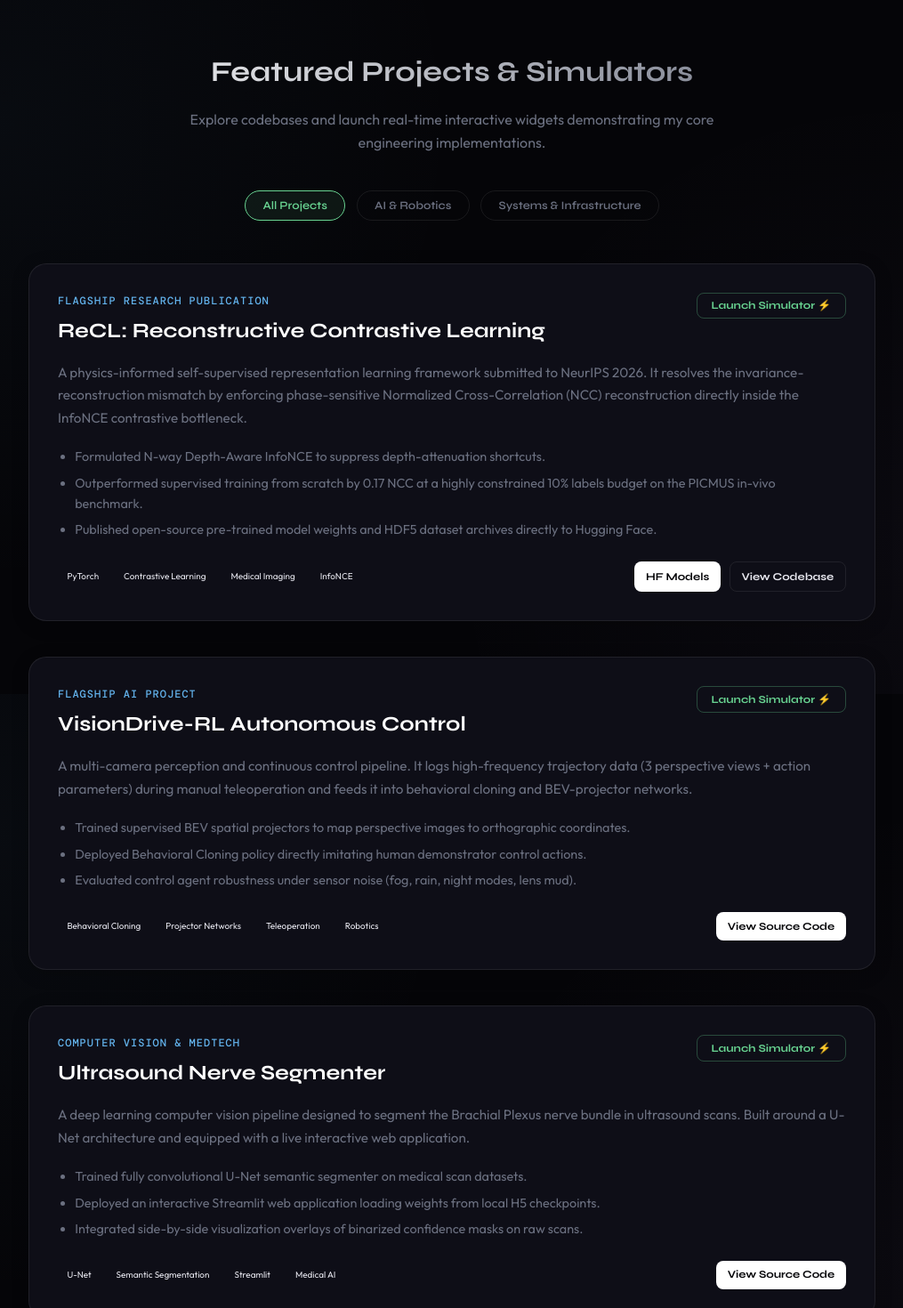
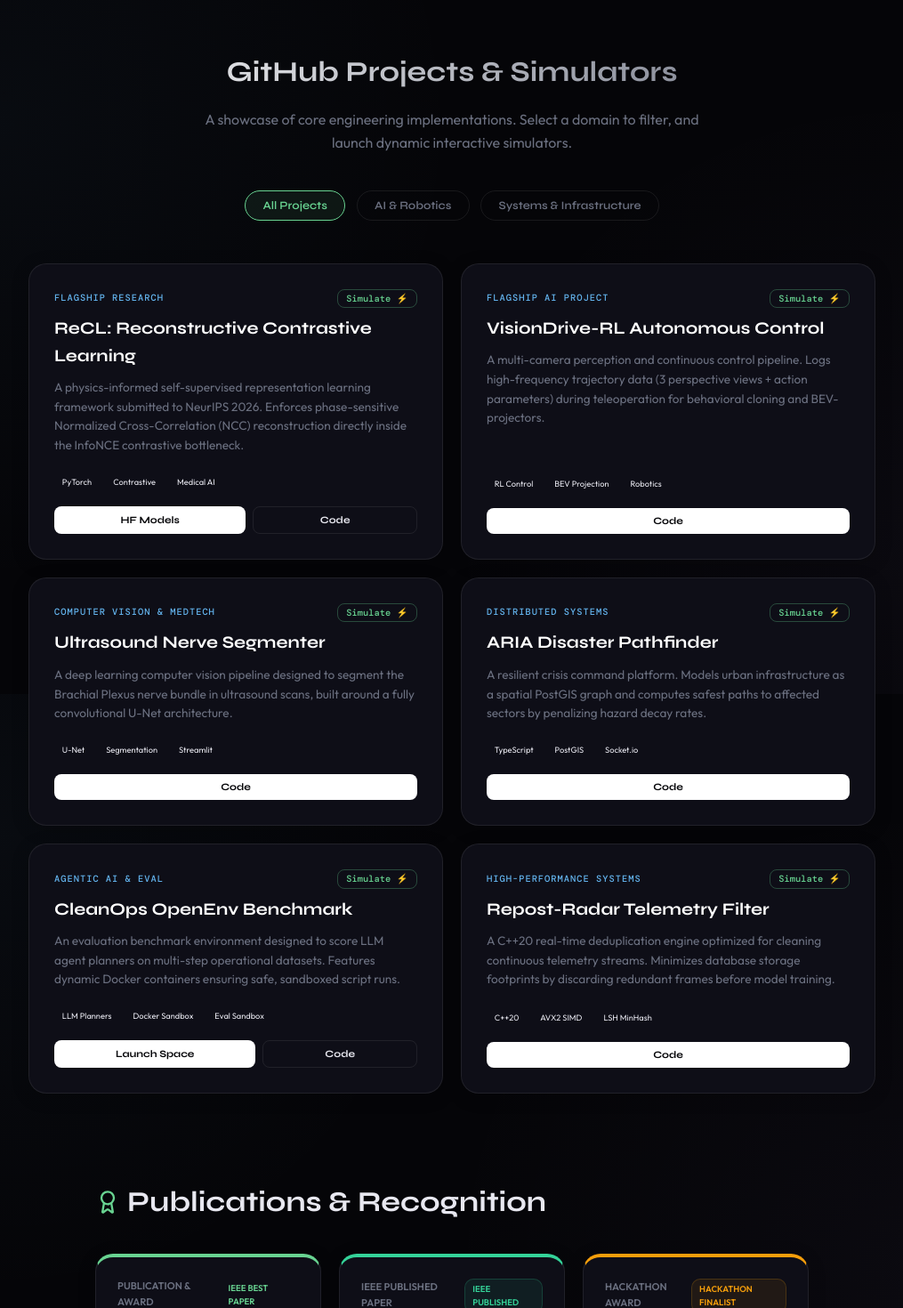
Before and after one commit to harsharajkumar-273/SDE-Portfolio-main, a React (Vite) app: page / in a window 1280 px wide. Shown: the part 2420-3890 px from the top of the page at 89% size, without its empty margins (132-1147 px from the left). Built offline with nearby package versions, Linux system fonts and the light colour scheme; a web font is replaced by a local one.

Commit message:
Optimize page height: Implement 2-column compact grid layout for projects and slide-out simulator modals

```diff
--- a/src/App.jsx
+++ b/src/App.jsx
@@ -14,30 +14,23 @@ import Publications from './components/Publications';
 
 export default function App() {
   const [activeTab, setActiveTab] = useState('all');
-  const [expandedProjects, setExpandedProjects] = useState({});
-
-  const toggleProjectSim = (id) => {
-    setExpandedProjects(prev => ({
-      ...prev,
-      [id]: !prev[id]
-    }));
-  };
+  const [activeModalProject, setActiveModalProject] = useState(null);
 
   const projects = [
     {
       id: 'recl',
       title: 'ReCL: Reconstructive Contrastive Learning',
-      label: 'Flagship Research Publication',
-      desc: 'A physics-informed self-supervised representation learning framework submitted to NeurIPS 2026. It resolves the invariance-reconstruction mismatch by enforcing phase-sensitive Normalized Cross-Correlation (NCC) reconstruction directly inside the InfoNCE contrastive bottleneck.',
+      label: 'Flagship Research',
+      desc: 'A physics-informed self-supervised representation learning framework submitted to NeurIPS 2026. Enforces phase-sensitive Normalized Cross-Correlation (NCC) reconstruction directly inside the InfoNCE contrastive bottleneck.',
       bullets: [
         'Formulated N-way Depth-Aware InfoNCE to suppress depth-attenuation shortcuts.',
-        'Outperformed supervised training from scratch by 0.17 NCC at a highly constrained 10% labels budget on the PICMUS in-vivo benchmark.',
-        'Published open-source pre-trained model weights and HDF5 dataset archives directly to Hugging Face.'
+        'Outperformed supervised training from scratch by 0.17 NCC at a highly constrained 10% labels budget.',
+        'Published open-source pre-trained model weights and HDF5 dataset archives to Hugging Face.'
       ],
-      tags: ['PyTorch', 'Contrastive Learning', 'Medical Imaging', 'InfoNCE'],
+      tags: ['PyTorch', 'Contrastive', 'Medical AI'],
       links: [
         { label: 'HF Models', href: 'https://huggingface.co/harsharajkumar273/ReCL-Ultrasound-Checkpoints', primary: true },
-        { label: 'View Codebase', href: 'https://github.com/harsharajkumar-273/ReCL', primary: false }
+        { label: 'Code', href: 'https://github.com/harsharajkumar-273/ReCL', primary: false }
       ],
       simulator: <ReCLMetrics />,
       categories: ['ai']
@@ -46,15 +39,15 @@ export default function App() {
       id: 'visiondrive',
       title: 'VisionDrive-RL Autonomous Control',
       label: 'Flagship AI Project',
-      desc: 'A multi-camera perception and continuous control pipeline. It logs high-frequency trajectory data (3 perspective views + action parameters) during manual teleoperation and feeds it into behavioral cloning and BEV-projector networks.',
+      desc: 'A multi-camera perception and continuous control pipeline. Logs high-frequency trajectory data (3 perspective views + action parameters) during teleoperation for behavioral cloning and BEV-projectors.',
       bullets: [
-        'Trained supervised BEV spatial projectors to map perspective images to orthographic coordinates.',
-        'Deployed Behavioral Cloning policy directly imitating human demonstrator control actions.',
-        'Evaluated control agent robustness under sensor noise (fog, rain, night modes, lens mud).'
+        'Trained supervised BEV spatial projectors mapping perspective views to orthographic coords.',
+        'Deployed Behavioral Cloning policy imitating human control trajectories.',
+        'Evaluated agent policy robustness under adversarial rain, fog, and night sensor modes.'
       ],
-      tags: ['Behavioral Cloning', 'Projector Networks', 'Teleoperation', 'Robotics'],
+      tags: ['RL Control', 'BEV Projection', 'Robotics'],
       links: [
-        { label: 'View Source Code', href: 'https://github.com/harsharajkumar-273/Vision-Drive-RL', primary: true }
+        { label: 'Code', href: 'https://github.com/harsharajkumar-273/Vision-Drive-RL', primary: true }
       ],
       simulator: <VisionDriveSim />,
       categories: ['ai']
@@ -63,15 +56,15 @@ export default function App() {
       id: 'segmentation',
       title: 'Ultrasound Nerve Segmenter',
       label: 'Computer Vision & MedTech',
-      desc: 'A deep learning computer vision pipeline designed to segment the Brachial Plexus nerve bundle in ultrasound scans. Built around a U-Net architecture and equipped with a live interactive web application.',
+      desc: 'A deep learning computer vision pipeline designed to segment the Brachial Plexus nerve bundle in ultrasound scans, built around a fully convolutional U-Net architecture.',
       bullets: [
-        'Trained fully convolutional U-Net semantic segmenter on medical scan datasets.',
-        'Deployed an interactive Streamlit web application loading weights from local H5 checkpoints.',
-        'Integrated side-by-side visualization overlays of binarized confidence masks on raw scans.'
+        'Trained U-Net semantic segmenter on high-frequency clinical scan datasets.',
+        'Deployed an interactive web application loading weights from local H5 checkpoints.',
+        'Integrated dynamic overlay visualization of binarized confidence masks on raw neck scans.'
       ],
-      tags: ['U-Net', 'Semantic Segmentation', 'Streamlit', 'Medical AI'],
+      tags: ['U-Net', 'Segmentation', 'Streamlit'],
       links: [
-        { label: 'View Source Code', href: 'https://github.com/harsharajkumar-273/Ultrasound-Nerve-Segmentation', primary: true }
+        { label: 'Code', href: 'https://github.com/harsharajkumar-273/Ultrasound-Nerve-Segmentation', primary: true }
       ],
       simulator: <NerveSegmentationSim />,
       categories: ['ai']
@@ -80,15 +73,15 @@ export default function App() {
       id: 'fernos',
       title: 'ARIA Disaster Pathfinder',
       label: 'Distributed Systems',
-      desc: 'A resilient crisis command platform. It models urban infrastructure as a spatial PostGIS graph and computes safest routes to affected sectors by dynamically penalizing hazard edges based on their decay rates.',
+      desc: 'A resilient crisis command platform. Models urban infrastructure as a spatial PostGIS graph and computes safest paths to affected sectors by penalizing hazard decay rates.',
       bullets: [
         'Integrated custom Dijkstra weights scaled by exponential decay offsets exp(-1.5t).',
-        'Implemented real-time Socket.io responder updates triggered by background telemetry listeners.',
-        'Maintained system uptime via asynchronous ML workers decoupling graph search from telemetry ingestion.'
+        'Implemented real-time Socket.io responder updates triggered by telemetry listeners.',
+        'Maintained graph uptime via asynchronous ML workers decoupling graph search from telemetry ingestion.'
       ],
-      tags: ['TypeScript', 'PostGIS', 'Socket.io', 'Dijkstra Decay'],
+      tags: ['TypeScript', 'PostGIS', 'Socket.io'],
       links: [
-        { label: 'View Source Code', href: 'https://github.com/harsharajkumar-273/ARIA', primary: true }
+        { label: 'Code', href: 'https://github.com/harsharajkumar-273/ARIA', primary: true }
       ],
       simulator: <FernOSSim />,
       categories: ['systems']
@@ -96,17 +89,17 @@ export default function App() {
     {
       id: 'cleanops',
       title: 'CleanOps OpenEnv Benchmark',
-      label: 'Agentic AI & Evaluation',
-      desc: 'An evaluation benchmark environment designed to score LLM agent planners on multi-step operational datasets. Features dynamic containers ensuring safe execution of sandboxed agent scripts, live-hosted as a Hugging Face Space.',
+      label: 'Agentic AI & Eval',
+      desc: 'An evaluation benchmark environment designed to score LLM agent planners on multi-step operational datasets. Features dynamic Docker containers ensuring safe, sandboxed script runs.',
       bullets: [
-        'Built 3 sandboxed task environments supporting CRM, billing, and inventory tasks.',
-        'Formulated custom reward shaping mechanics to provide dense step-level partial credits.',
+        'Built sandboxed environments supporting CRM, billing, and inventory tasks.',
+        'Formulated custom reward shaping mechanics providing dense step-level partial credits.',
         'Created validation loops checking schema correctness against oracle states.'
       ],
-      tags: ['LLM Planners', 'Docker Sandbox', 'Reward Shaping', 'FastAPI'],
+      tags: ['LLM Planners', 'Docker Sandbox', 'Eval Sandbox'],
       links: [
         { label: 'Launch Space', href: 'https://huggingface.co/spaces/harsharajkumar273/cleanops-openenv', primary: true },
-        { label: 'View Source Code', href: 'https://github.com/harsharajkumar-273/cleanops', primary: false }
+        { label: 'Code', href: 'https://github.com/harsharajkumar-273/cleanops', primary: false }
       ],
       simulator: <CleanOpsSim />,
       categories: ['ai', 'systems']
@@ -115,15 +108,15 @@ export default function App() {
       id: 'radar',
       title: 'Repost-Radar Telemetry Filter',
       label: 'High-Performance Systems',
-      desc: 'A C++20 real-time deduplication engine optimized for cleaning continuous telemetry streams. Minimizes database storage footprints by discarding redundant frames before long-term storage or model training.',
+      desc: 'A C++20 real-time deduplication engine optimized for cleaning continuous telemetry streams. Minimizes database storage footprints by discarding redundant frames before model training.',
       bullets: [
         'Leveraged AVX2 SIMD hardware vectorization to parallelize signature generation.',
         'Applied Locality-Sensitive Hashing (LSH) and MinHash functions for O(1) duplicates scanning.',
-        'Sustained over 240,000 requests per second under peak sensor stream ingestion.'
+        'Sustained over 240k requests per second under peak sensor stream ingestion.'
       ],
-      tags: ['C++20', 'AVX2 SIMD', 'LSH MinHash', 'Telemetry Filtration'],
+      tags: ['C++20', 'AVX2 SIMD', 'LSH MinHash'],
       links: [
-        { label: 'View Source Code', href: 'https://github.com/harsharajkumar-273/Repost-Radar', primary: true }
+        { label: 'Code', href: 'https://github.com/harsharajkumar-273/Repost-Radar', primary: true }
       ],
       simulator: <RadarSim />,
       categories: ['systems']
@@ -133,6 +126,8 @@ export default function App() {
   const filteredProjects = projects.filter(
     (p) => activeTab === 'all' || p.categories.includes(activeTab)
   );
+
+  const selectedProjForModal = projects.find(p => p.id === activeModalProject);
 
   return (
     <div style={{ minHeight: '100vh', display: 'flex', flexDirection: 'column' }}>
@@ -145,7 +140,7 @@ export default function App() {
 
         <Education />
 
-        {/* Interactive Simulators Section */}
+        {/* Projects Section */}
         <section id="projects" className="container" style={{ marginTop: '4rem' }}>
           <h2 className="font-space" style={{
             fontSize: '2rem',
@@ -156,7 +151,7 @@ export default function App() {
             WebkitBackgroundClip: 'text',
             WebkitTextFillColor: 'transparent'
           }}>
-            Featured Projects & Simulators
+            GitHub Projects & Simulators
           </h2>
           <p style={{
             textAlign: 'center',
@@ -166,7 +161,7 @@ export default function App() {
             maxWidth: '600px',
             margin: '0 auto 2.5rem auto'
           }}>
-            Explore codebases and launch real-time interactive widgets demonstrating my core engineering implementations.
+            A showcase of core engineering implementations. Select a domain to filter, and launch dynamic interactive simulators.
           </p>
 
           {/* Tab Navigation */}
@@ -204,56 +199,70 @@ export default function App() {
             })}
           </div>
 
+          {/* 2-Column Grid Layout (like the Vercel portfolio) */}
           <div style={{
+            display: 'grid',
+            gridTemplateColumns: 'repeat(auto-fit, minmax(320px, 1fr))',
+            gap: '1.25rem'
+          }}>
+            {filteredProjects.map((p) => (
+              <div
+                key={p.id}
+                className="glass-card"
+                style={{
+                  padding: '1.75rem',
                   display: 'flex',
                   flexDirection: 'column',
-            gap: '2.5rem'
+                  justifyContent: 'space-between',
+                  gap: '1.2rem'
+                }}
+              >
+                <div>
+                  <div style={{ display: 'flex', justifyContent: 'space-between', alignItems: 'center', marginBottom: '0.5rem' }}>
+                    <span style={{
+                      fontSize: '0.65rem',
+                      fontFamily: 'var(--font-mono)',
+                      color: 'var(--primary)',
+                      fontWeight: 600,
+                      textTransform: 'uppercase',
+                      letterSpacing: '1px'
                     }}>
-            {filteredProjects.map((p, idx) => {
-              const isExpanded = expandedProjects[p.id];
-              return (
-                <React.Fragment key={p.id}>
-                  <div className="glass-card" style={{ padding: '2rem' }}>
-                    <div style={{ display: 'flex', justifyContent: 'space-between', alignItems: 'flex-start', flexWrap: 'wrap', gap: '1rem', marginBottom: '1rem' }}>
-                      <div>
-                        <div style={{ color: 'var(--primary)', fontSize: '0.75rem', fontFamily: 'var(--font-mono)', fontWeight: 600, textTransform: 'uppercase', letterSpacing: '1px', marginBottom: '0.3rem' }}>
                       {p.label}
-                        </div>
-                        <h3 className="font-space" style={{ fontSize: '1.45rem', fontWeight: 700, color: '#fff' }}>
-                          {p.title}
-                        </h3>
-                      </div>
+                    </span>
                     <button
-                        onClick={() => toggleProjectSim(p.id)}
-                        className="btn btn-secondary"
-                        style={{ padding: '0.42rem 1rem', fontSize: '0.75rem', display: 'inline-flex' }}
+                      onClick={() => setActiveModalProject(p.id)}
+                      className="btn"
+                      style={{
+                        padding: '0.2rem 0.6rem',
+                        fontSize: '0.65rem',
+                        borderColor: 'rgba(104, 211, 145, 0.3)',
+                        color: 'var(--secondary)',
+                        fontFamily: 'var(--font-mono)'
+                      }}
                     >
-                        {isExpanded ? 'Hide Simulator ✕' : 'Launch Simulator ⚡'}
+                      Simulate ⚡
                     </button>
                   </div>
 
-                    <p style={{ color: 'var(--text-muted)', fontSize: '0.95rem', lineHeight: 1.7, marginBottom: '1.2rem' }}>
+                  <h3 className="font-space" style={{ fontSize: '1.2rem', fontWeight: 700, color: '#fff', marginBottom: '0.6rem' }}>
+                    {p.title}
+                  </h3>
+
+                  <p style={{ color: 'var(--text-muted)', fontSize: '0.85rem', lineHeight: 1.6, margin: 0 }}>
                     {p.desc}
                   </p>
+                </div>
 
-                    <ul style={{ color: 'var(--text-muted)', fontSize: '0.9rem', paddingLeft: '1.2rem', display: 'flex', flexDirection: 'column', gap: '0.4rem', marginBottom: '1.5rem' }}>
-                      {p.bullets.map((b, bIdx) => (
-                        <li key={bIdx}>{b}</li>
-                      ))}
-                    </ul>
-
-                    <div style={{ display: 'flex', justifyContent: 'space-between', alignItems: 'center', flexWrap: 'wrap', gap: '1rem' }}>
-                      {/* Tags */}
-                      <div style={{ display: 'flex', gap: '0.45rem', flexWrap: 'wrap' }}>
+                <div>
+                  <div style={{ display: 'flex', flexWrap: 'wrap', gap: '0.4rem', marginBottom: '1rem' }}>
                     {p.tags.map((tag) => (
-                          <span key={tag} className="tag tag-blue" style={{ fontSize: '0.62rem', padding: '0.28rem 0.65rem' }}>
+                      <span key={tag} className="tag tag-blue" style={{ fontSize: '0.58rem', padding: '0.22rem 0.55rem' }}>
                         {tag}
                       </span>
                     ))}
                   </div>
 
-                      {/* Action buttons */}
-                      <div style={{ display: 'flex', gap: '0.6rem' }}>
+                  <div style={{ display: 'flex', gap: '0.5rem', flexWrap: 'wrap' }}>
                     {p.links.map((link, lIdx) => (
                       <a
                         key={lIdx}
@@ -261,29 +270,21 @@ export default function App() {
                         target="_blank"
                         rel="noreferrer"
                         className={link.primary ? 'btn btn-primary' : 'btn'}
-                            style={{ textDecoration: 'none', display: 'inline-flex', fontSize: '0.75rem', padding: '0.4rem 0.8rem' }}
+                        style={{
+                          textDecoration: 'none',
+                          display: 'inline-flex',
+                          fontSize: '0.7rem',
+                          padding: '0.35rem 0.8rem',
+                          flexGrow: 1
+                        }}
                       >
                         {link.label}
                       </a>
                     ))}
                   </div>
                 </div>
-
-                    {/* Collapsible Simulator Widget */}
-                    {isExpanded && (
-                      <div style={{
-                        marginTop: '2rem',
-                        paddingTop: '2rem',
-                        borderTop: '1px solid var(--border)',
-                        animation: 'fadeIn 0.3s ease'
-                      }}>
-                        {p.simulator}
               </div>
-                    )}
-                  </div>
-                </React.Fragment>
-              );
-            })}
+            ))}
           </div>
         </section>
 
@@ -291,6 +292,80 @@ export default function App() {
 
         <Skills />
       </main>
+
+      {/* Glassmorphic Modal Overlay for Simulators */}
+      {selectedProjForModal && (
+        <div style={{
+          position: 'fixed',
+          inset: 0,
+          background: 'rgba(5, 5, 8, 0.85)',
+          backdropFilter: 'blur(12px)',
+          display: 'flex',
+          alignItems: 'center',
+          justifyContent: 'center',
+          zIndex: 1000,
+          padding: '1.5rem'
+        }}>
+          <div className="glass-card" style={{
+            maxWidth: '850px',
+            width: '100%',
+            padding: '2.5rem',
+            position: 'relative',
+            maxHeight: '90vh',
+            overflowY: 'auto',
+            background: 'var(--bg-dark)'
+          }}>
+            <button
+              onClick={() => setActiveModalProject(null)}
+              className="btn"
+              style={{
+                position: 'absolute',
+                top: '1rem',
+                right: '1rem',
+                padding: '0.4rem 0.8rem',
+                fontSize: '0.75rem',
+                fontFamily: 'var(--font-mono)'
+              }}
+            >
+              Close ✕
+            </button>
+
+            <div style={{ display: 'flex', flexDirection: 'column', gap: '0.5rem', marginBottom: '1.5rem', borderBottom: '1px solid var(--border)', paddingBottom: '1rem' }}>
+              <span style={{
+                fontSize: '0.7rem',
+                fontFamily: 'var(--font-mono)',
+                color: 'var(--primary)',
+                fontWeight: 600,
+                textTransform: 'uppercase',
+                letterSpacing: '1px'
+              }}>
+                {selectedProjForModal.label} Sandbox
+              </span>
+              <h3 className="font-space" style={{ fontSize: '1.75rem', fontWeight: 800, color: '#fff', margin: 0 }}>
+                {selectedProjForModal.title}
+              </h3>
+            </div>
+
+            <p style={{ color: 'var(--text-muted)', fontSize: '0.95rem', lineHeight: 1.7, marginBottom: '1.2rem' }}>
+              {selectedProjForModal.desc}
+            </p>
+
+            <ul style={{ color: 'var(--text-muted)', fontSize: '0.9rem', paddingLeft: '1.2rem', display: 'flex', flexDirection: 'column', gap: '0.4rem', marginBottom: '2rem' }}>
+              {selectedProjForModal.bullets.map((b, bIdx) => (
+                <li key={bIdx}>{b}</li>
+              ))}
+            </ul>
+
+            <div style={{
+              marginTop: '1.5rem',
+              paddingTop: '1.5rem',
+              borderTop: '1px solid var(--border)'
+            }}>
+              {selectedProjForModal.simulator}
+            </div>
+          </div>
+        </div>
+      )}
 
       <footer style={{
         background: 'rgba(5, 5, 8, 0.95)',
```
Lines whose indentation alone changed are shown as unchanged.
